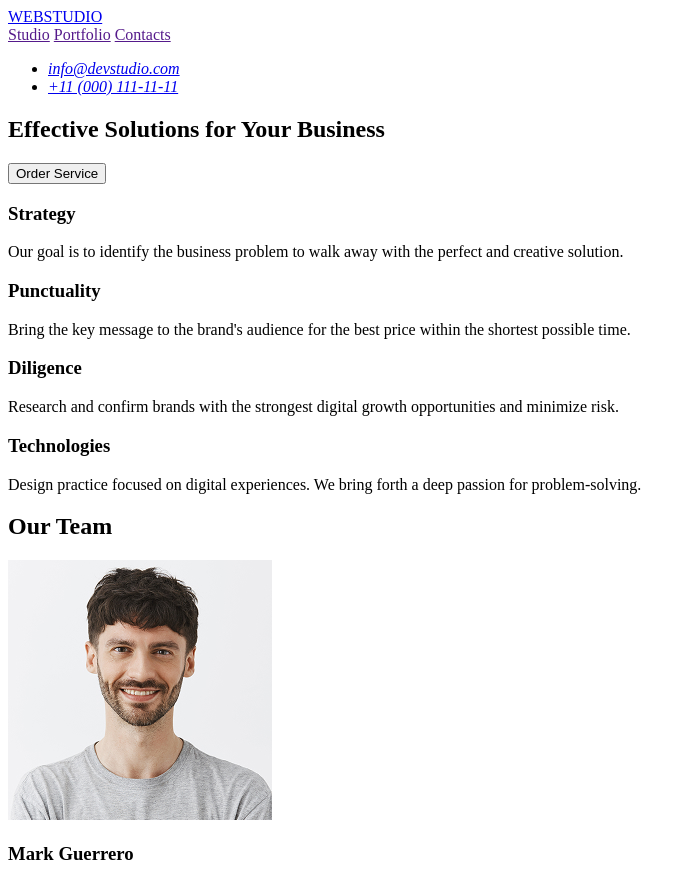
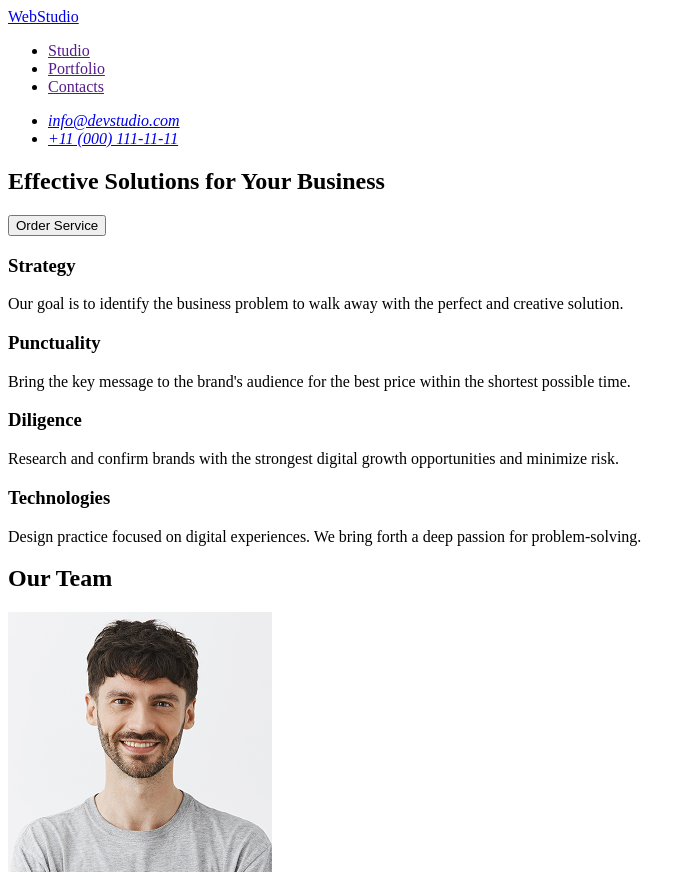
Before and after one commit to SCBProd/goit-markup-hw-01, a plain HTML site: page index.html in a window 1280 px wide. Shown: the top 875 px of the page, without its empty margins (0-696 px from the left). Drawn offline with Linux system fonts and the light colour scheme.

Commit message:
header patch

```diff
--- a/index.html
+++ b/index.html
@@ -7,11 +7,13 @@
 </head>
 <body>
     <header>
-        <a href="./index.html">WEBSTUDIO</a>
         <nav>
-                <a href="">Studio</a>
-                <a href="">Portfolio</a>
-                <a href="">Contacts</a>
+            <a href="./index.html">WebStudio</a>
+            <ul>
+                <li><a href="">Studio</a></li>
+                <li><a href="">Portfolio</a></li>
+                <li><a href="">Contacts</a></li>
+            </ul>
         </nav>
         <address>
             <ul>
@@ -72,7 +74,7 @@
         </section>
     </main>
     <footer>
-        <a href="./index.html">WEBSTUDIO</a>
+        <a href="./index.html">WebStudio</a>
         <p>&copy; Increase the flow of customers and sales for your business with digital marketing & growth solutions.</p>
     </footer>
 </body>
```
